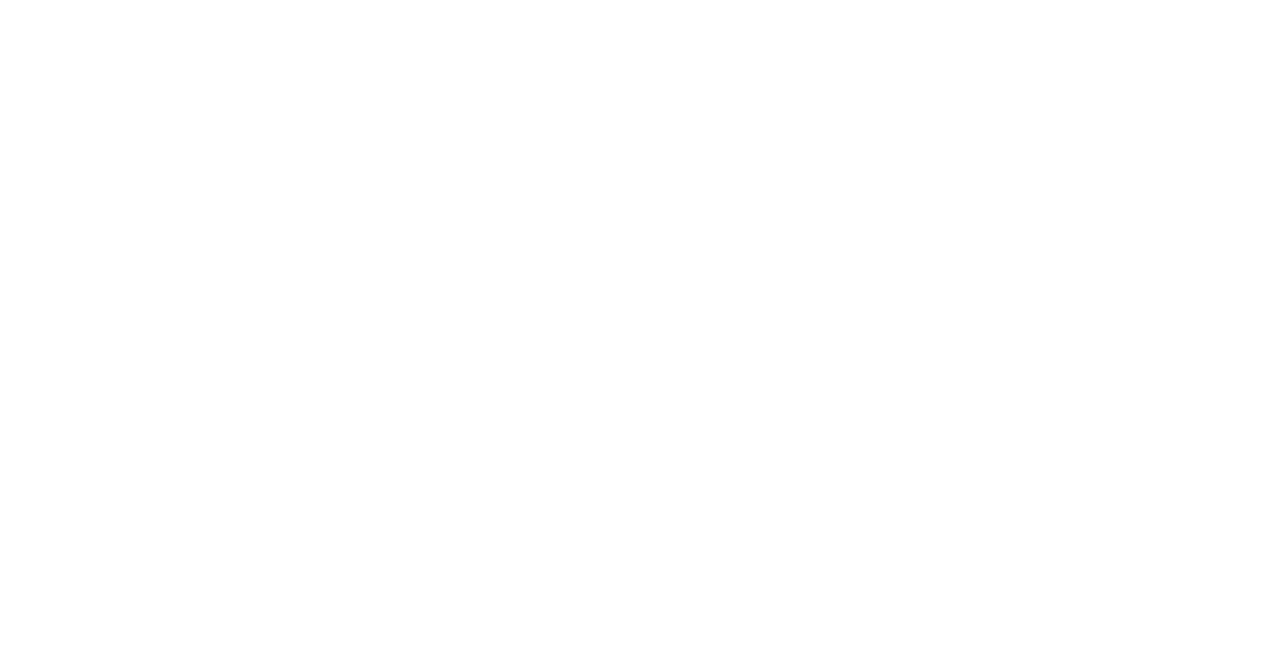
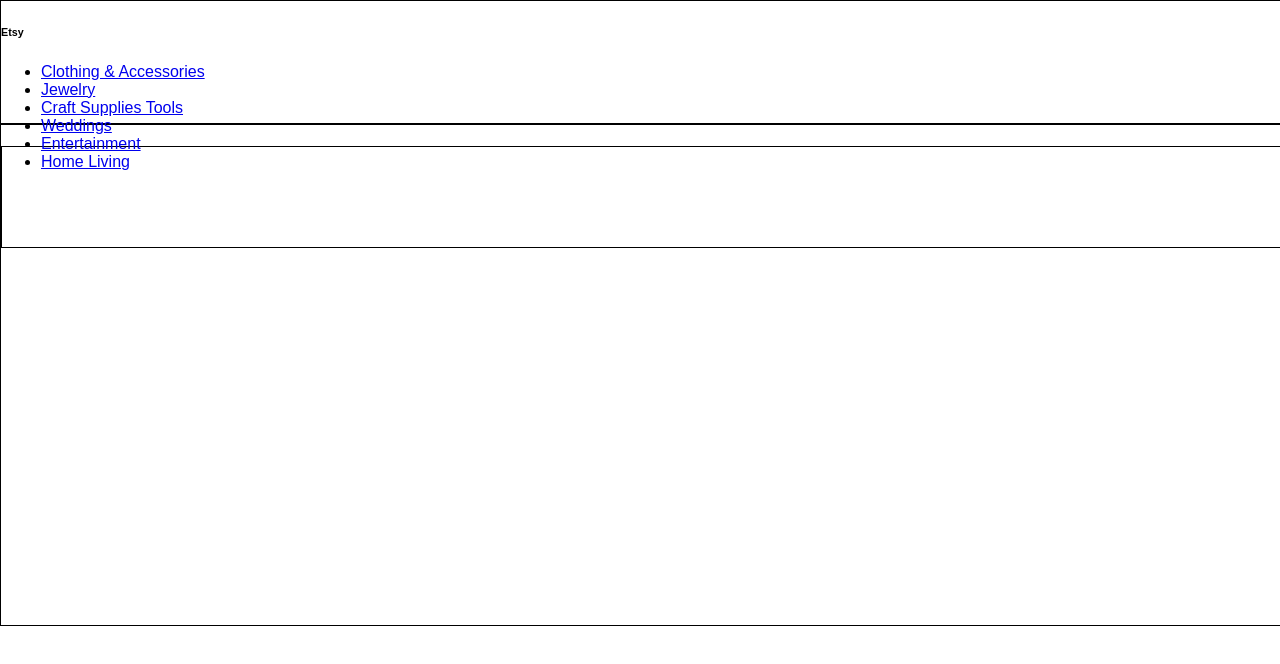
Before and after one commit to sbesozzi/Etsy-Page, a plain HTML site: page index.html in a window 1280 px wide. Drawn offline with Linux system fonts and the light colour scheme.

Commit message:
Added SCSS & HTML subcategories

```diff
--- a/index.html
+++ b/index.html
@@ -8,13 +8,28 @@
 
 <body>
 
+<div class="container">
 
   <header>
     <div class="nav-header">
+      <div class="title">
+        <h6>Etsy</h6>
+        <div class="search-box">
 
+        </div>
+      </div>
     </div>
+
     <div class="nav-header-sub">
+      <ul>
+        <li><a href="#" >Clothing & Accessories</a></li>
+        <li><a href="#" >Jewelry</a></li>
+        <li><a href="#" >Craft Supplies Tools</a></li>
+         <li><a href="#" >Weddings</a></li>
+        <li><a href="#" >Entertainment</a></li>
+        <li><a href="#" >Home Living</a></li>
 
+      </ul>
     </div>
 
   </header>
@@ -97,6 +112,8 @@
 
   </div>
 
+</div>
+
 
 
   <script src="bower_components/jquery/dist/jquery.min.js"></script>
--- a/scss/main.scss
+++ b/scss/main.scss
@@ -0,0 +1,52 @@
+.container {
+
+  width: 100%;
+  display: inline-block;
+
+}
+
+header {
+  margin: 0;
+  height: 122px;
+  width: 100%;
+  border: 1px solid black;
+
+}
+
+
+
+.content {
+  margin: 0;
+  height: 500px;
+  width: 100%;
+
+  border: 1px solid black;
+  // float: left;
+
+}
+
+  .aside {
+    // float: left;
+      // border: 1px solid black;
+
+  }
+
+  .section {
+    // float: right;
+          // border: 1px solid black;
+
+  }
+
+  .item {
+
+
+  }
+
+footer {
+  margin: 0;
+  height: 100px;
+  width: 100%;
+  border: 1px solid black;
+  float: left;
+
+}
```
Also changed, not shown: css/main.css.
